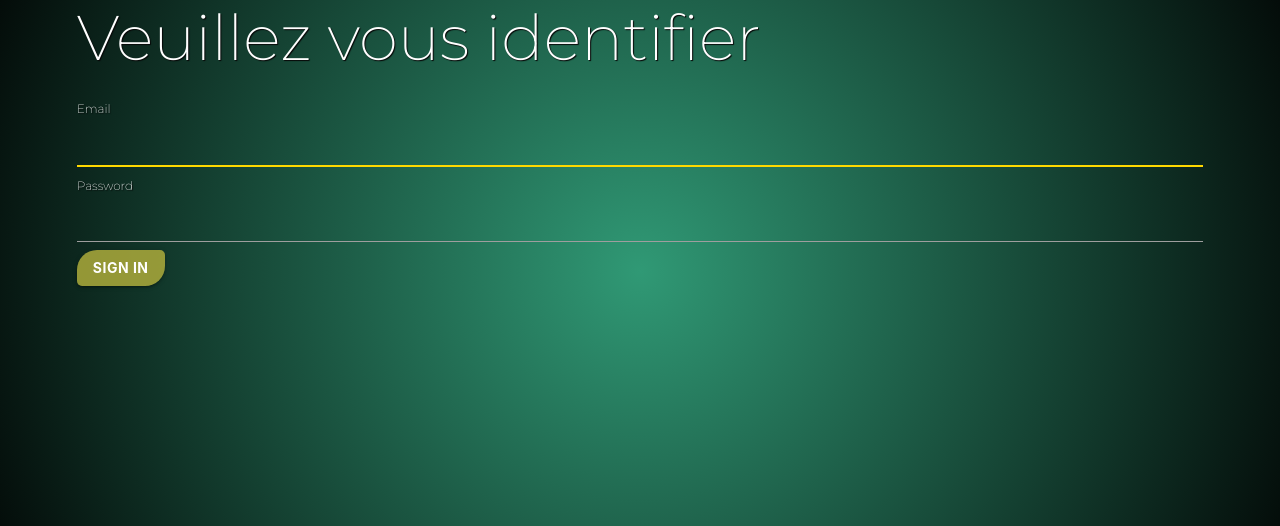
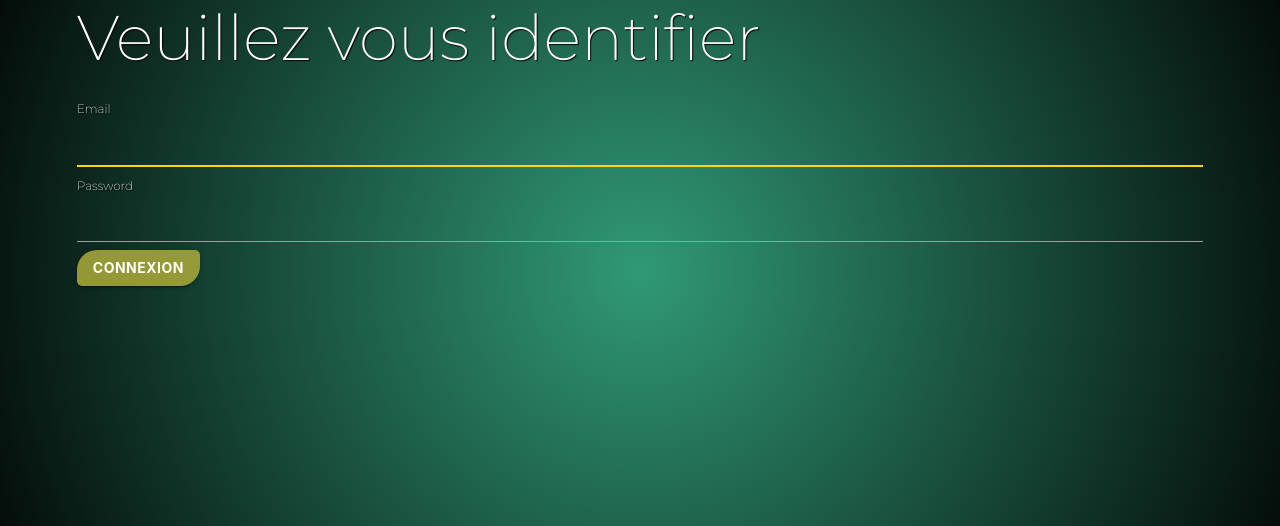
Before and after one commit to pierreyvesdonze/mycontacts, a Symfony app: template templates/security/login.html.twig in a window 1280 px wide. Shown: the part 129-655 px from the top of the page. Run offline with Twig, Linux system fonts and the light colour scheme; the template is opened without the code that fills it, so the values that code supplies are empty; some libraries are stand-ins or nearby versions.

```diff
--- a/templates/base.html.twig
+++ b/templates/base.html.twig
@@ -48,7 +48,6 @@
 
     <section class="main">
 
-
         {% block body %}
         {% endblock %}
 
--- a/templates/security/login.html.twig
+++ b/templates/security/login.html.twig
@@ -36,7 +36,7 @@
     #}
 
     <button class="btn btn-lg btn-primary" type="submit">
-        Sign in
+        Connexion
     </button>
 </form>
 {% endblock %}
```
Also changed, not shown: 1 other file.
